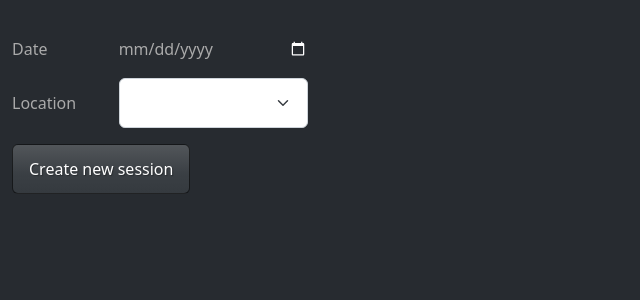
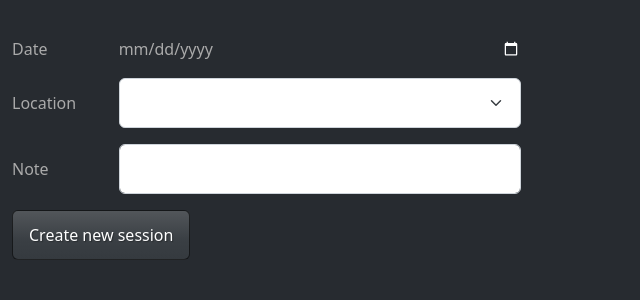
Before and after one commit to DanielAndreasen/astro-log, a Flask app: page /session/new in a window 1280 px wide. Shown: the part 58-358 px from the top of the page, without its empty margins (0-640 px from the left). Run offline with Flask 3, Linux system fonts and the light colour scheme; the visitor is signed in with stand-in values (Sample User, id 1); lists and menus that the app fills with data are empty; some libraries are stand-ins or nearby versions.

Commit message:
Add optional note for a session

```diff
--- a/src/astrolog/web/app.py
+++ b/src/astrolog/web/app.py
@@ -85,7 +85,10 @@ def new_session() -> str:
     if request.method == "POST":
         location = Location.get_or_none(name=request.form.get("location"))
         date = datetime.datetime.strptime(request.form.get("date"), "%Y-%m-%d")
-        session, created = Session.get_or_create(location=location, date=date)
+        note = request.form.get("note", None)
+        session, created = Session.get_or_create(
+            location=location, date=date, note=note
+        )
         if created:
             flash("New session created!", category="success")
             return redirect(url_for("new_observation", session_id=session.id))
--- a/src/astrolog/web/templates/observation.html
+++ b/src/astrolog/web/templates/observation.html
@@ -4,6 +4,10 @@
 {% set loc = session.location %}
 
 <h2>Session - <small>{{session.date.strftime('%d/%m/%Y')}}</small>; Location - <small title="Lat.: {{loc.latitude}}, Lon.: {{loc.longitude}}, Alt.: {{loc.altitude}}m">{{session.location.name}}</small></h2>
+
+{% if session.note is not none %}
+  <p><b>Note: </b>{{session.note}}</p>
+{% endif %}
 
 <form method="POST">
 
--- a/src/astrolog/web/templates/session.html
+++ b/src/astrolog/web/templates/session.html
@@ -26,6 +26,10 @@
     {{session.location.name}}
   </small>
 </h2>
+
+{% if session.note is not none %}
+  <p><b>Note: </b>{{session.note}}</p>
+{% endif %}
 
 
 <table class="table table-hover">
--- a/src/astrolog/web/templates/session_new.html
+++ b/src/astrolog/web/templates/session_new.html
@@ -6,14 +6,14 @@
 
   <div class="mb-1 row">
     <label for="date" class="col-sm-1 col-form-label">Date</label>
-    <div class="col-sm-2">
+    <div class="col-sm-4">
       <input name="date" type="date" class="form-control-plaintext" id="date">
     </div>
   </div>
 
   <div class="mb-3 row">
     <label for="location" class="col-sm-1 col-form-label">Location</label>
-    <div class="col-sm-2">
+    <div class="col-sm-4">
       <select name="location" class="form-select form-control-plaintext" id="location">
         {% for location in locations %}
           <option value="{{location.name}}">{{location.name}}</option>
@@ -21,6 +21,14 @@
       </select>
     </div>
   </div>
+
+  <div class="mb-3 row">
+    <label for="note" class="col-sm-1 col-form-label">Note</label>
+    <div class="col-sm-4">
+      <input name="note" type="text" class="form-control" id="note">
+    </div>
+  </div>
+
   <button type="submit" class="btn btn-primary">Create new session</button>
 </form>
 
--- a/src/astrolog/web/templates/sessions.html
+++ b/src/astrolog/web/templates/sessions.html
@@ -9,6 +9,7 @@
     <th>Date</th>
     <th>Location</th>
     <th>No. of observations</th>
+    <th>Note</th>
   </thead>
   <tbody>
     {% for session in sessions %}
@@ -16,6 +17,7 @@
         <td><a class="btn btn-primary" href="{{url_for('session_page', session_id=session.id)}}">{{session.date}}</a></td>
         <td>{{session.location.name}}</td>
         <td>{{session.number_of_observations}}</td>
+        <td>{{session.note or ''}}</td>
       </tr>
     {% endfor %}
   </tbody>
```
